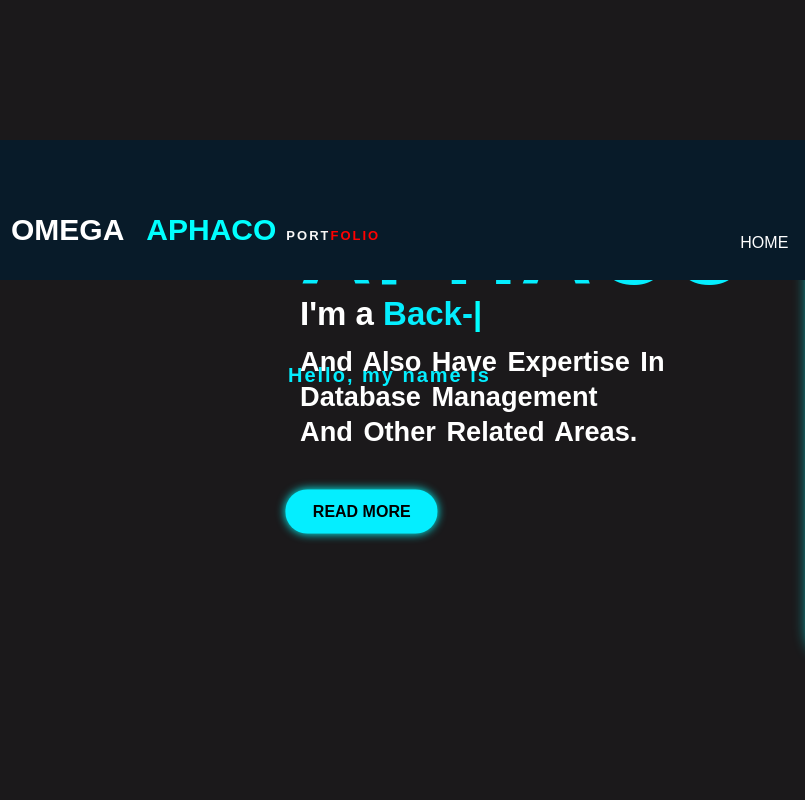
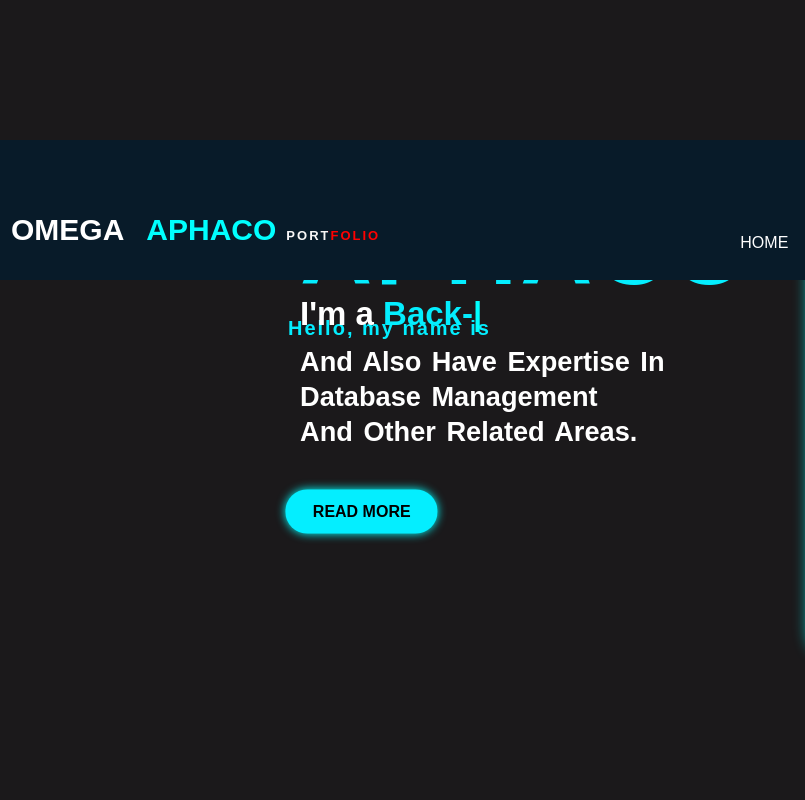
Before and after one commit to Aphaco/Aphaco.github.io, a plain HTML site: page index.html in a window 1280 px wide. Shown: the top 800 px of the page, 0-805 px from the left. Drawn offline with nearby package versions, Linux system fonts and the light colour scheme.

Commit message:
Steph Update

```diff
--- a/index.css
+++ b/index.css
@@ -4,7 +4,7 @@ body{
     font-family: 'Poppins',sans-serif;
     box-sizing: border-box;
     background-color: #1b191b;
-    overflow-x:hidden;
+    overflow-x:hiden;
     direction: ltr;
     --pers-bg:#232b3e;
     --txt-col:aqua;
@@ -34,7 +34,7 @@ h3{
     position: absolute;
     left: 288px;
     /* top:172px; */
-    bottom: 393px;
+    bottom: 440px;
     font-size:20px;
     color: #04eeff;
     letter-spacing: 2px;
@@ -527,7 +527,8 @@ h4 {
 }
 .portfolio-box:hover .portfolio-layer{
     transform: translateY(0);
-
+    backdrop-filter: blur(95px);
+    filter: brightness(0px);
 }
 
 .portfolio-layer h4{
```
